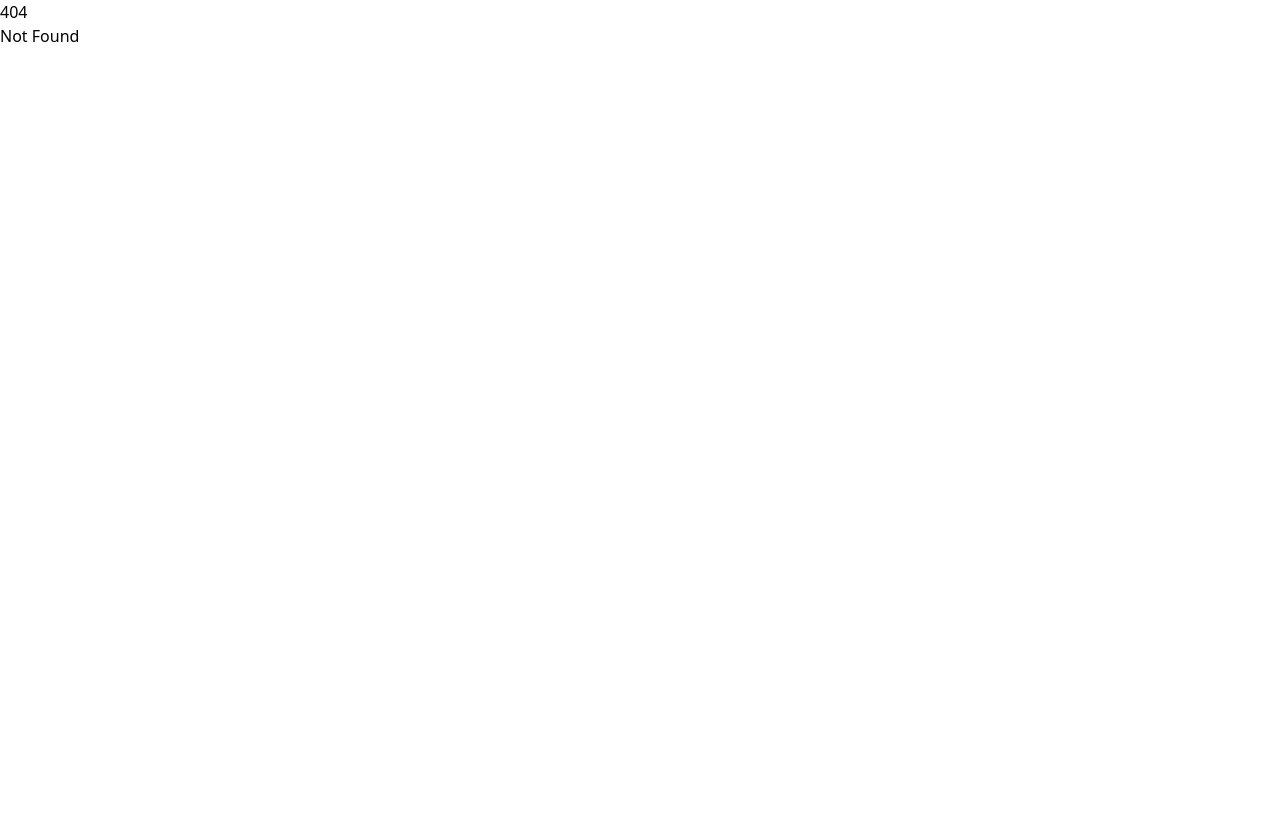
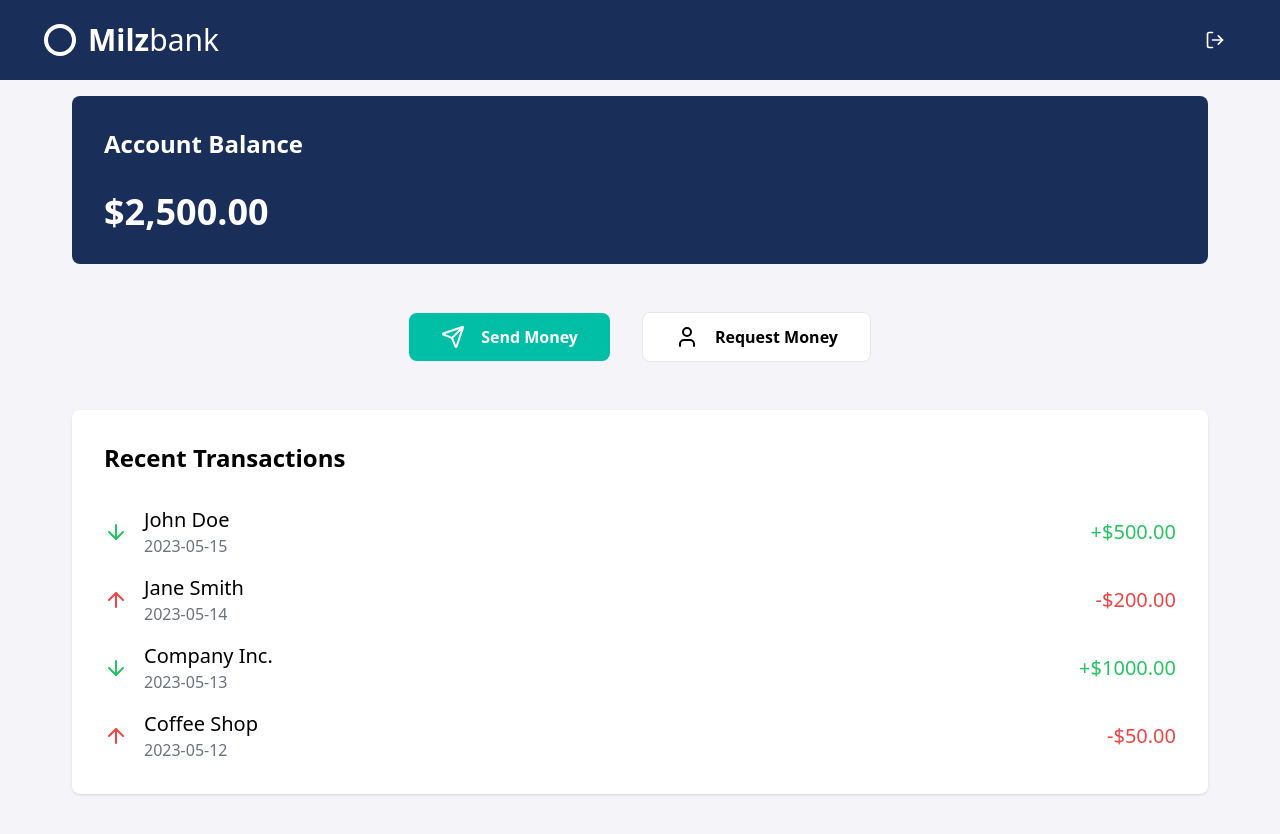
Before and after one commit to edidiesky/faceioSvelteApp, a SvelteKit app: page /dashboard in a window 1280 px wide. Before the commit this address had no page. Shown: the top 834 px of the page. Before the commit the page ends 800 px from the top, so only its background shows below. Built offline with nearby package versions, Linux system fonts and the light colour scheme.

Commit message:
Fixed the dashboard route and its components

```diff
--- a/package.json
+++ b/package.json
@@ -21,5 +21,8 @@
 		"typescript": "^5.0.0",
 		"vite": "^5.0.3"
 	},
-	"type": "module"
+	"type": "module",
+	"dependencies": {
+		"lucide-svelte": "^0.453.0"
+	}
 }
--- /dev/null
+++ b/src/components/Header.svelte
@@ -0,0 +1,18 @@
+<script>
+  import Logo from "./Logo.svelte";
+  import { LogOutIcon } from "lucide-svelte";
+</script>
+
+<div
+  class="flex w-full h-[80px] bg-[#1A2E5A] text-white items-center space-x-2"
+>
+  <div class="max-w-[1200px] w-full mx-auto flex items-center justify-between">
+    <Logo />
+    <div class="flex justify-end items-center">
+      <button class="hover:bg-[#fafafa] flex items-center justify-center rounded-lg hover:text-[#000] h-[40px] w-[50px]">
+        <LogOutIcon class="h-5 w-5" />
+        <span class="sr-only">Log out</span>
+      </button>
+    </div>
+  </div>
+</div>
--- /dev/null
+++ b/src/components/Logo.svelte
@@ -0,0 +1,18 @@
+<script>
+//   import { LogOutIcon } from "lucide-svelte";
+</script>
+
+<div class="flex items-center space-x-2">
+  <div class="relative h-10 w-10">
+    <div class="absolute inset-0 rounded-full bg-[#1A2E5A]" />
+    <div class="absolute inset-1 rounded-full bg-white" />
+    <div
+      class="absolute inset-2 rounded-full bg-[#1A2E5A] flex items-center justify-center"
+    >
+      <!-- <LogOutIcon class="h-5 w-5 text-[#00BFA6]" /> -->
+    </div>
+  </div>
+  <h1 class="text-3xl font-bold text-[#white]">
+    Milz<span class="font-normal">bank</span>
+  </h1>
+</div>
--- /dev/null
+++ b/src/routes/dashboard/+page.svelte
@@ -0,0 +1,99 @@
+<script lang="ts">
+  import {
+    ArrowUpIcon,
+    EyeIcon,
+    ArrowDownIcon,
+    SendIcon,
+    UserIcon,
+  } from "lucide-svelte";
+  import Header from "../../components/Header.svelte";
+
+  let showAuthModal: boolean = true;
+  const OnAuthenticationModal = (): void => {
+    showAuthModal = true;
+  };
+
+  const toggleAuthModal = (): void => {
+    showAuthModal = false;
+  };
+  const transactions = [
+    {
+      id: 1,
+      type: "received",
+      amount: 500,
+      from: "John Doe",
+      date: "2023-05-15",
+    },
+    { id: 2, type: "sent", amount: 200, to: "Jane Smith", date: "2023-05-14" },
+    {
+      id: 3,
+      type: "received",
+      amount: 1000,
+      from: "Company Inc.",
+      date: "2023-05-13",
+    },
+    { id: 4, type: "sent", amount: 50, to: "Coffee Shop", date: "2023-05-12" },
+  ];
+</script>
+
+<main class="bg-[#F4F4F9] pb-20 min-h-[100vh]">
+  <Header />
+  <div
+    class="w-full max-w-[1200px] px-4 md:px-8 mx-auto mt-4 min-h-[600px] flex gap-12 flex-col md:items-center justify-center"
+  >
+    <div
+      class="w-full flex flex-col gap-8 p-8 rounded-lg bg-[#1A2E5A] text-white"
+    >
+      <h3 class="text-lg font-semibold md:text-2xl">Account Balance</h3>
+      <h2 class="text-2xl font-semibold md:text-4xl">$2,500.00</h2>
+    </div>
+
+    <div class="flex w-full items-center justify-center gap-8">
+      <button
+        class="px-8 py-3 hover:opacity-40 font-semibold text-base rounded-lg bg-[#00BFA6] text-white flex items-center justify-center gap-4"
+        ><SendIcon height={2} width={2} /> Send Money</button
+      >
+      <button
+        class="px-8 py-3 hover:opacity-40 font-semibold text-base rounded-lg bg-[#fff] border text-dark flex items-center justify-center gap-4"
+        ><UserIcon height={2} width={2} /> Request Money</button
+      >
+    </div>
+    <div
+      class="w-full flex flex-col gap-8 p-8 rounded-lg bg-[#fff] shadow text-dark"
+    >
+      <h2 class="text-xl font-semibold md:text-2xl">Recent Transactions</h2>
+      <div class="card-content">
+        <ul class="space-y-4">
+          {#each transactions as transaction (transaction.id)}
+            <li class="flex items-center justify-between">
+              <div class="flex items-center space-x-4">
+                {#if transaction.type === "received"}
+                  <ArrowDownIcon class="h-6 w-6 text-green-500" />
+                {:else}
+                  <ArrowUpIcon class="h-6 w-6 text-red-500" />
+                {/if}
+                <div>
+                  <p class="font-medium text-lg md:text-xl">
+                    {transaction.type === "received"
+                      ? transaction.from
+                      : transaction.to}
+                  </p>
+                  <p class="text-sm md:text-base text-gray-500">
+                    {transaction.date}
+                  </p>
+                </div>
+              </div>
+              <p
+                class={`font-medium md:text-xl text-lg ${transaction.type === "received" ? "text-green-500" : "text-red-500"}`}
+              >
+                {transaction.type === "received"
+                  ? "+"
+                  : "-"}${transaction.amount.toFixed(2)}
+              </p>
+            </li>
+          {/each}
+        </ul>
+      </div>
+    </div>
+  </div>
+</main>
```
Also changed, not shown: 1 other file (tests, documents, lock files or other folders).
